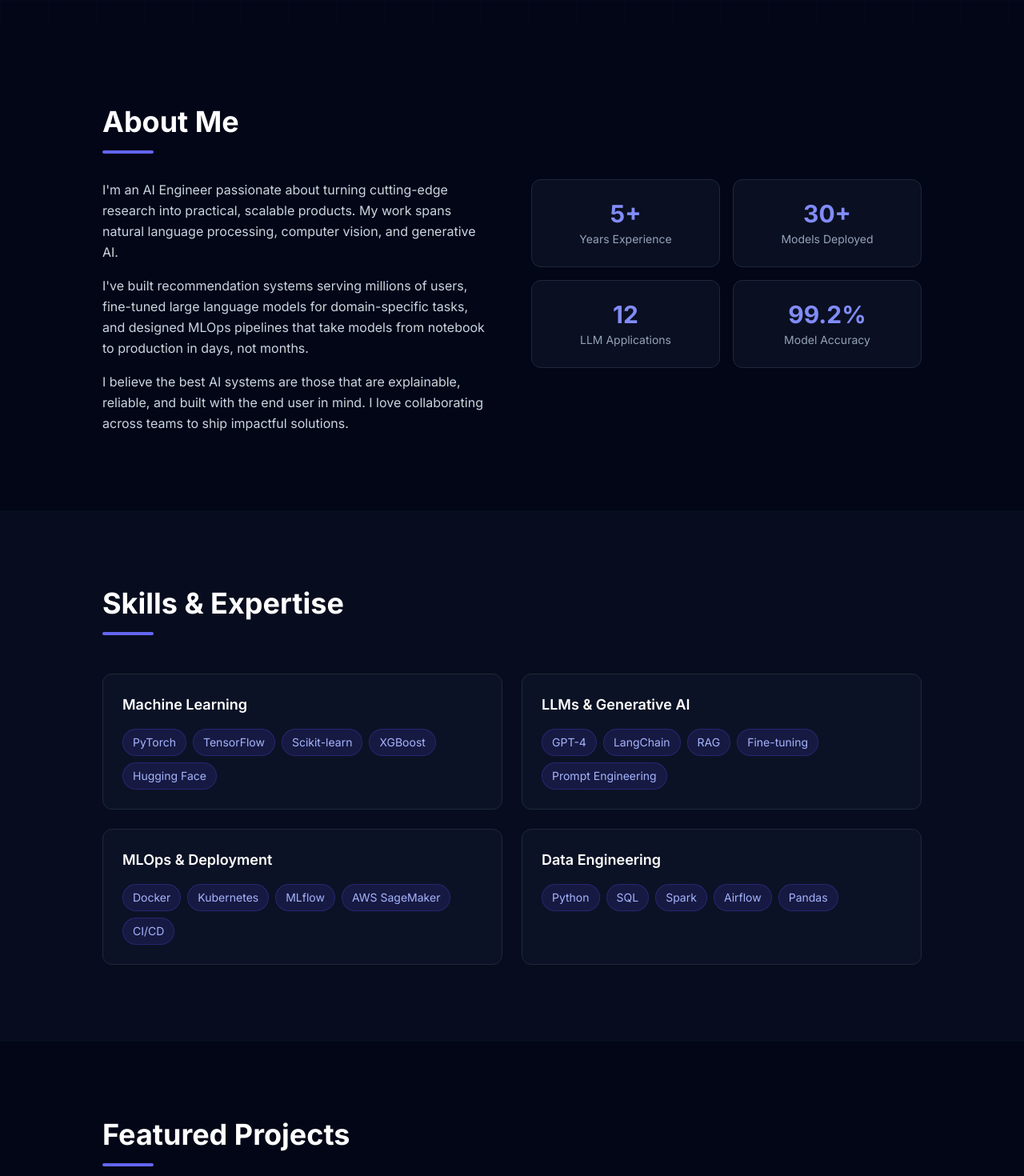
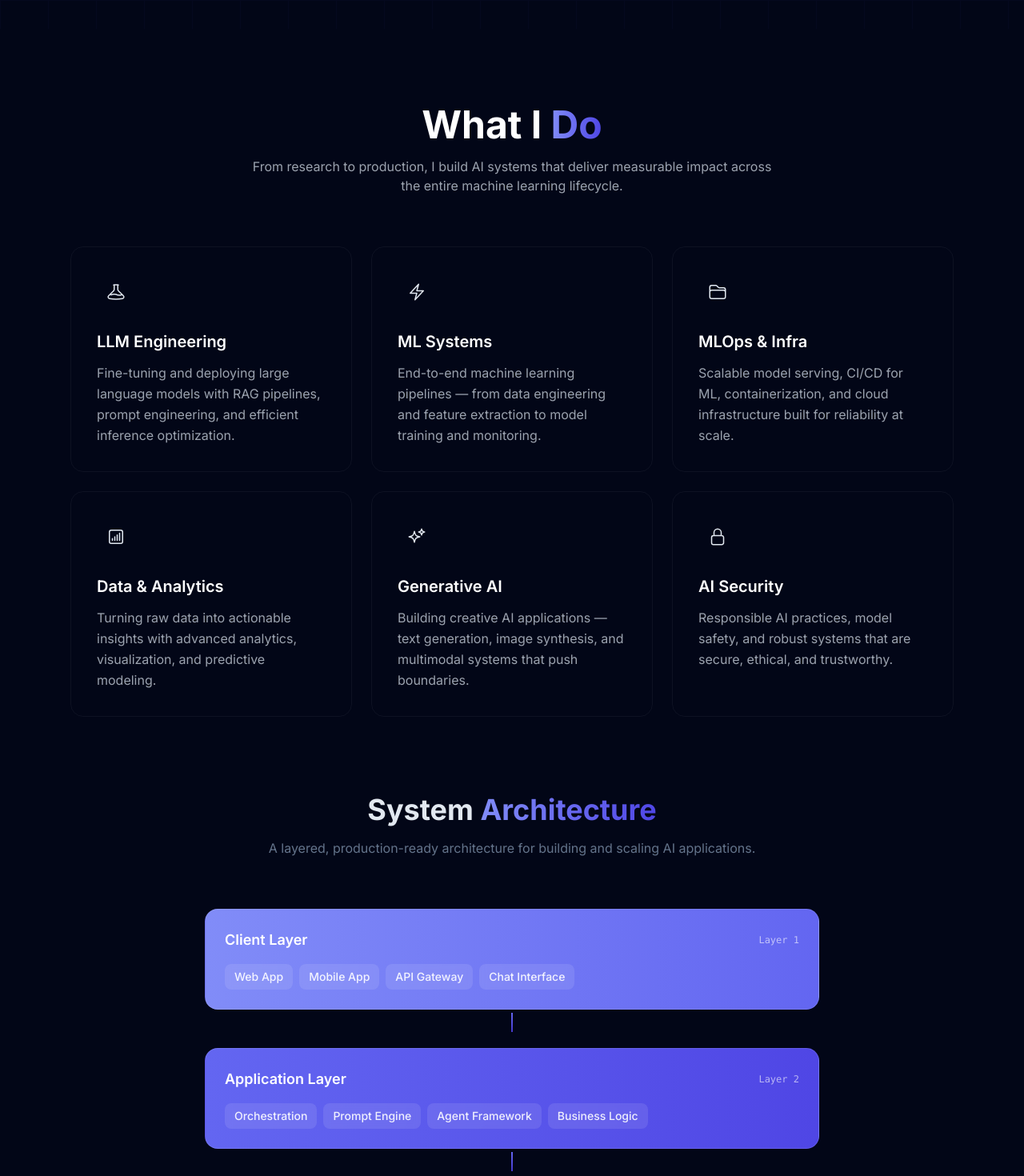
Before and after one commit to abhinavpadige4/ai-engineer-portfolio, a React (Vite) app: page / in a window 1280 px wide. Shown: the part 780-2250 px from the top of the page at 80% size. Built offline with nearby package versions, Linux system fonts and the light colour scheme; the HTML template or start-up script is replaced by a standard one.

Commit message:
Update App.jsx with all sections

```diff
--- a/src/App.jsx
+++ b/src/App.jsx
@@ -1,21 +1,21 @@
-import Hero from './components/Hero.jsx'
-import About from './components/About.jsx'
-import Skills from './components/Skills.jsx'
-import Projects from './components/Projects.jsx'
-import Contact from './components/Contact.jsx'
-import Footer from './components/Footer.jsx'
+import Navbar from './components/Navbar'
+import Hero from './components/Hero'
+import Features from './components/Features'
+import Architecture from './components/Architecture'
+import TechStack from './components/TechStack'
+import Footer from './components/Footer'
 
-function App() {
+export default function App() {
   return (
-    <>
-      <Hero />
-      <About />
-      <Skills />
-      <Projects />
-      <Contact />
+    <div className="min-h-screen bg-dark-950 text-dark-100">
+      <Navbar />
+      <main>
+        <Hero />
+        <Features />
+        <Architecture />
+        <TechStack />
+      </main>
       <Footer />
-    </>
+    </div>
   )
 }
-
-export default App
```
